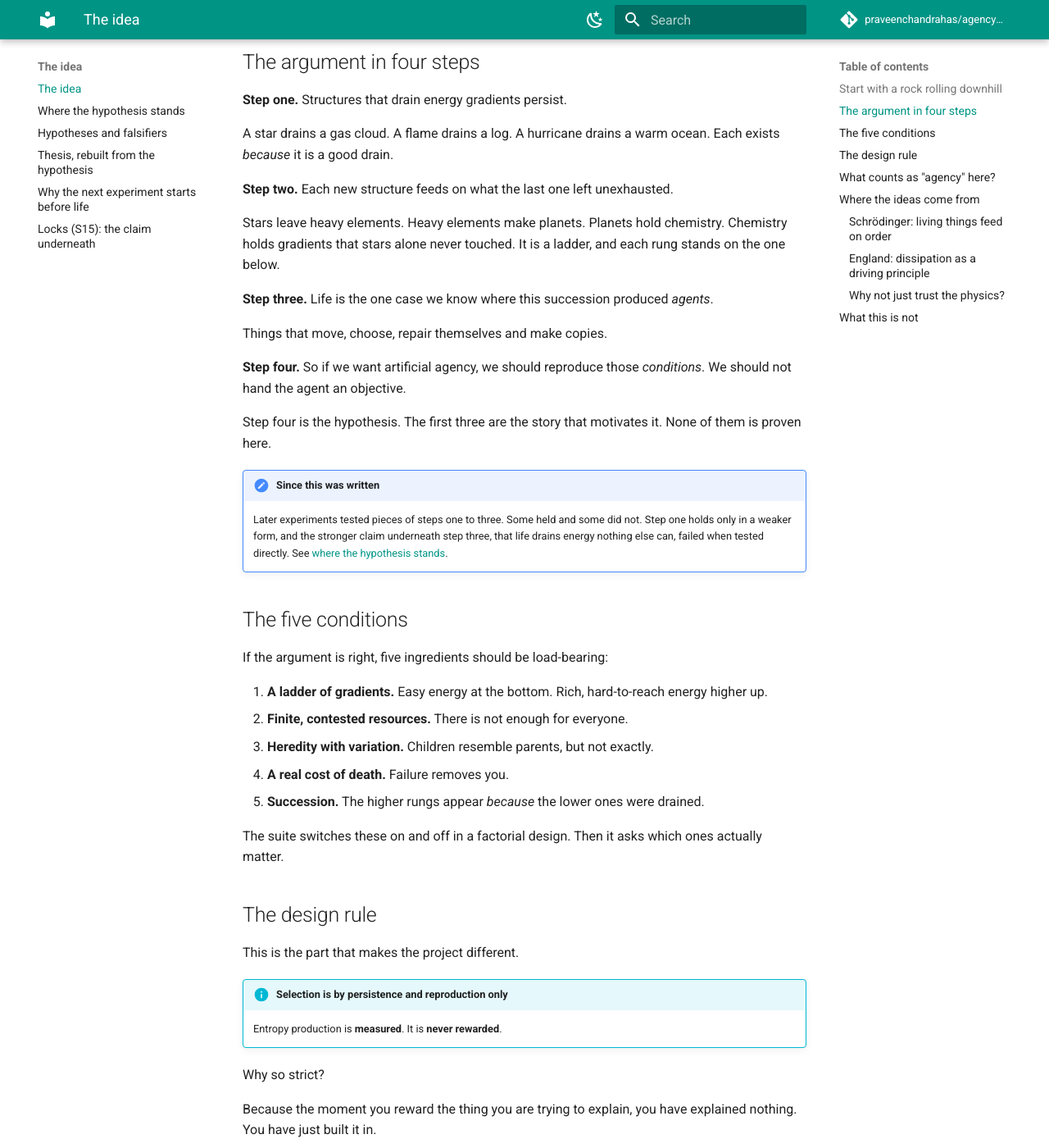
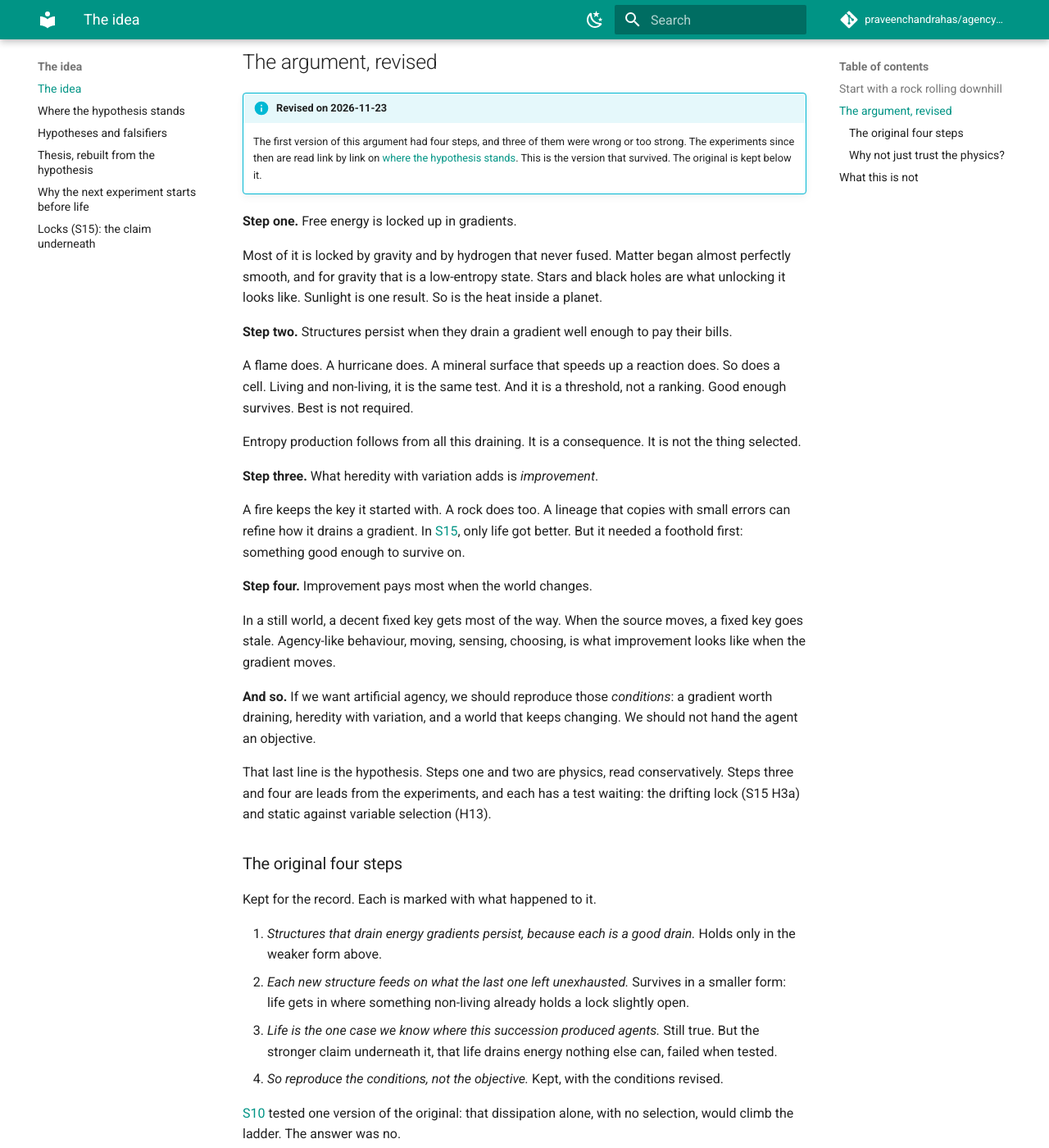
Before and after one commit to praveenchandrahas/agency-from-gradients, an MkDocs documentation site: the page built from docs/idea.md, in a window 1280 px wide and 1400 px high, scrolled down 488 px. Shown: the whole window at 82% size. Built offline with MkDocs 1.6.1 and Material for MkDocs 9.7.7, drawn with Linux system fonts in a browser that asks for light colours; comment, search, counter and statistics services are not loaded; some of the changed text lies outside the part shown.

Commit message:
Adopt the revised hypothesis across the docs and site
The author adopted the revision on 2026-11-23. The chain is now: free
energy is locked in gradients, mostly by gravity and unfused hydrogen;
structures persist when they drain a gradient well enough to pay their
bills, living or not, and entropy follows rather than being selected;
heredity with variation adds improvement; improvement pays most when
the world changes.

- docs/idea.md: argument rewritten; original four steps kept and marked
- docs/standing.md: revision marked adopted
- home, hypotheses and thesis pages: point to the revised chain
- Starlight README: frozen chain kept, revised chain added beside it
- README, explainer and learn pages: chain restated

Co-Authored-By: Claude Opus 5.5 <noreply@anthropic.com>
Claude-Session: https://claude.ai/code/session_01R9FdkDqX4ZSnbqmav9szkG

```diff
--- a/docs/idea.md
+++ b/docs/idea.md
@@ -10,81 +10,43 @@ There is another answer. It says life is not so lucky. It says life follows from
 
 That is Jeremy England's claim. I am not here to defend it. I am here to test a neighbour of it, in code, and see what survives.
 
-## The argument in four steps
+## The argument, revised
 
-**Step one.** Structures that drain energy gradients persist.
+!!! info "Revised on 2026-11-23"
+    The first version of this argument had four steps, and three of them were wrong or too strong. The experiments since then are read link by link on [where the hypothesis stands](standing.md). This is the version that survived. The original is kept below it.
 
-A star drains a gas cloud. A flame drains a log. A hurricane drains a warm ocean. Each exists *because* it is a good drain.
+**Step one.** Free energy is locked up in gradients.
 
-**Step two.** Each new structure feeds on what the last one left unexhausted.
+Most of it is locked by gravity and by hydrogen that never fused. Matter began almost perfectly smooth, and for gravity that is a low-entropy state. Stars and black holes are what unlocking it looks like. Sunlight is one result. So is the heat inside a planet.
 
-Stars leave heavy elements. Heavy elements make planets. Planets hold chemistry. Chemistry holds gradients that stars alone never touched. It is a ladder, and each rung stands on the one below.
+**Step two.** Structures persist when they drain a gradient well enough to pay their bills.
 
-**Step three.** Life is the one case we know where this succession produced *agents*.
+A flame does. A hurricane does. A mineral surface that speeds up a reaction does. So does a cell. Living and non-living, it is the same test. And it is a threshold, not a ranking. Good enough survives. Best is not required.
 
-Things that move, choose, repair themselves and make copies.
+Entropy production follows from all this draining. It is a consequence. It is not the thing selected.
 
-**Step four.** So if we want artificial agency, we should reproduce those *conditions*. We should not hand the agent an objective.
+**Step three.** What heredity with variation adds is *improvement*.
 
-Step four is the hypothesis. The first three are the story that motivates it. None of them is proven here.
+A fire keeps the key it started with. A rock does too. A lineage that copies with small errors can refine how it drains a gradient. In [S15](results/s15.md), only life got better. But it needed a foothold first: something good enough to survive on.
 
-!!! note "Since this was written"
-    Later experiments tested pieces of steps one to three. Some held and some did not. Step one holds only in a weaker form, and the stronger claim underneath step three, that life drains energy nothing else can, failed when tested directly. See [where the hypothesis stands](standing.md).
+**Step four.** Improvement pays most when the world changes.
 
-## The five conditions
+In a still world, a decent fixed key gets most of the way. When the source moves, a fixed key goes stale. Agency-like behaviour, moving, sensing, choosing, is what improvement looks like when the gradient moves.
 
-If the argument is right, five ingredients should be load-bearing:
+**And so.** If we want artificial agency, we should reproduce those *conditions*: a gradient worth draining, heredity with variation, and a world that keeps changing. We should not hand the agent an objective.
 
-1. **A ladder of gradients.** Easy energy at the bottom. Rich, hard-to-reach energy higher up.
-2. **Finite, contested resources.** There is not enough for everyone.
-3. **Heredity with variation.** Children resemble parents, but not exactly.
-4. **A real cost of death.** Failure removes you.
-5. **Succession.** The higher rungs appear *because* the lower ones were drained.
+That last line is the hypothesis. Steps one and two are physics, read conservatively. Steps three and four are leads from the experiments, and each has a test waiting: the drifting lock (S15 H3a) and static against variable selection (H13).
 
-The suite switches these on and off in a factorial design. Then it asks which ones actually matter.
+### The original four steps
 
-## The design rule
+Kept for the record. Each is marked with what happened to it.
 
-This is the part that makes the project different.
+1. *Structures that drain energy gradients persist, because each is a good drain.* Holds only in the weaker form above.
+2. *Each new structure feeds on what the last one left unexhausted.* Survives in a smaller form: life gets in where something non-living already holds a lock slightly open.
+3. *Life is the one case we know where this succession produced agents.* Still true. But the stronger claim underneath it, that life drains energy nothing else can, failed when tested.
+4. *So reproduce the conditions, not the objective.* Kept, with the conditions revised.
 
-!!! info "Selection is by persistence and reproduction only"
-    Entropy production is **measured**. It is **never rewarded**.
-
-Why so strict?
-
-Because the moment you reward the thing you are trying to explain, you have explained nothing. You have just built it in.
-
-And I have a test for that worry. [S8](results/s8.md) reverses the rule on purpose and optimises for entropy directly. What comes out is not an agent. It is a furnace.
-
-## What counts as "agency" here?
-
-Narrowly. Deliberately so.
-
-Agency is operationalised as **viability restoration**. Take an agent. Displace it. Deplete it. Does it get itself back to a viable energy state?
-
-That is all. It is not prediction. It is not planning. It is not anything you would call a mind.
-
-I chose it because I can measure it. A bigger word would have been easier to write and harder to defend.
-
-## Where the ideas come from
-
-### Schrödinger: living things feed on order
-
-In *What Is Life?* (1944), Erwin Schrödinger asked how a living thing avoids decaying into equilibrium. His answer was metabolism. An organism produces entropy as it lives. To stay alive, it must keep exporting that entropy to its surroundings. He put it as "drinking orderliness" from the environment.
-
-Physicists objected to the phrase *negative entropy*. Schrödinger took the objection seriously. In a note to the book he says he would have used *free energy* had he been writing only for them. A friend also pointed out something important. Food matters for its energy content, not just its order. A lump of coal and oxygen is highly ordered too, yet we cannot feed on the carbon dioxide left after it burns.
-
-Notice how little he claims. Life does not break the second law. It *exports* entropy.
-
-### England: dissipation as a driving principle
-
-Jeremy England took this a step further. His formula says that when atoms are driven by an external energy source and sit in a heat bath, they tend to rearrange themselves to dissipate more energy.
-
-The reaction from physicists, as reported at the time, was split. His results were generally considered valid. His *interpretation* was the open question: that the formula describes the driving force behind a whole class of phenomena, life included.
-
-I treat it the same way. The maths is not in dispute here. The leap to life is the thing to test.
-
-[S10](results/s10.md) tests one version of it. The answer was no.
+[S10](results/s10.md) tested one version of the original: that dissipation alone, with no selection, would climb the ladder. The answer was no.
 
 ### Why not just trust the physics?
 
--- a/docs/thesis.md
+++ b/docs/thesis.md
@@ -223,7 +223,14 @@ What I would keep as an open question:
 - Whether "agency" can be operationalised without measuring survival by another name.
 - Whether any of this transfers beyond the toy world.
 
-### 5.1 The hypothesis I would test next
+### 5.1 The hypothesis, revised underneath
+
+The design hypothesis above rests on a chain about energy and life. That chain was revised on 2026-11-23, after S15 tested its core: see [where the hypothesis stands](standing.md). Two changes reach this thesis.
+
+- **Entropy is a consequence, not a goal.** This thesis already said so. Five experiments now agree.
+- **Change in the environment is the candidate load-bearing condition.** The revised chain says heredity's contribution is improvement, and improvement pays most when the world changes. H13 below is that idea, applied to restoration.
+
+### 5.2 The hypothesis I would test next
 
 The original hypothesis treated the conditions as the cause. The failures point to a different variable: **the range of states the population is selected across**.
 
```
Also changed, not shown: README.md (+1 -1 lines), docs/hypotheses.md (+3 -0 lines), docs/index.md (+2 -2 lines), docs/standing.md (+6 -6 lines), starlight/README.md (+8 -1 lines), 2 other files.
